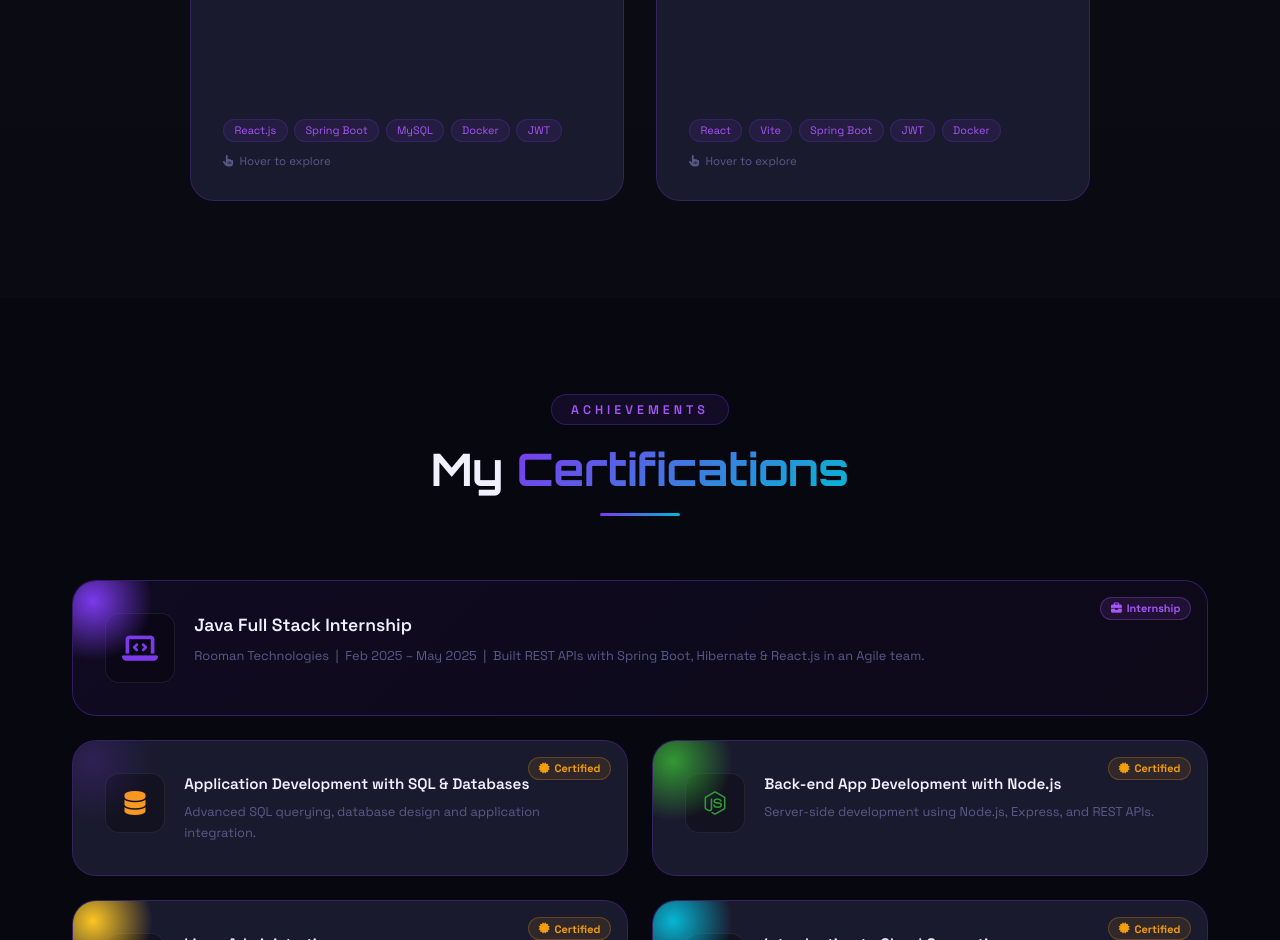
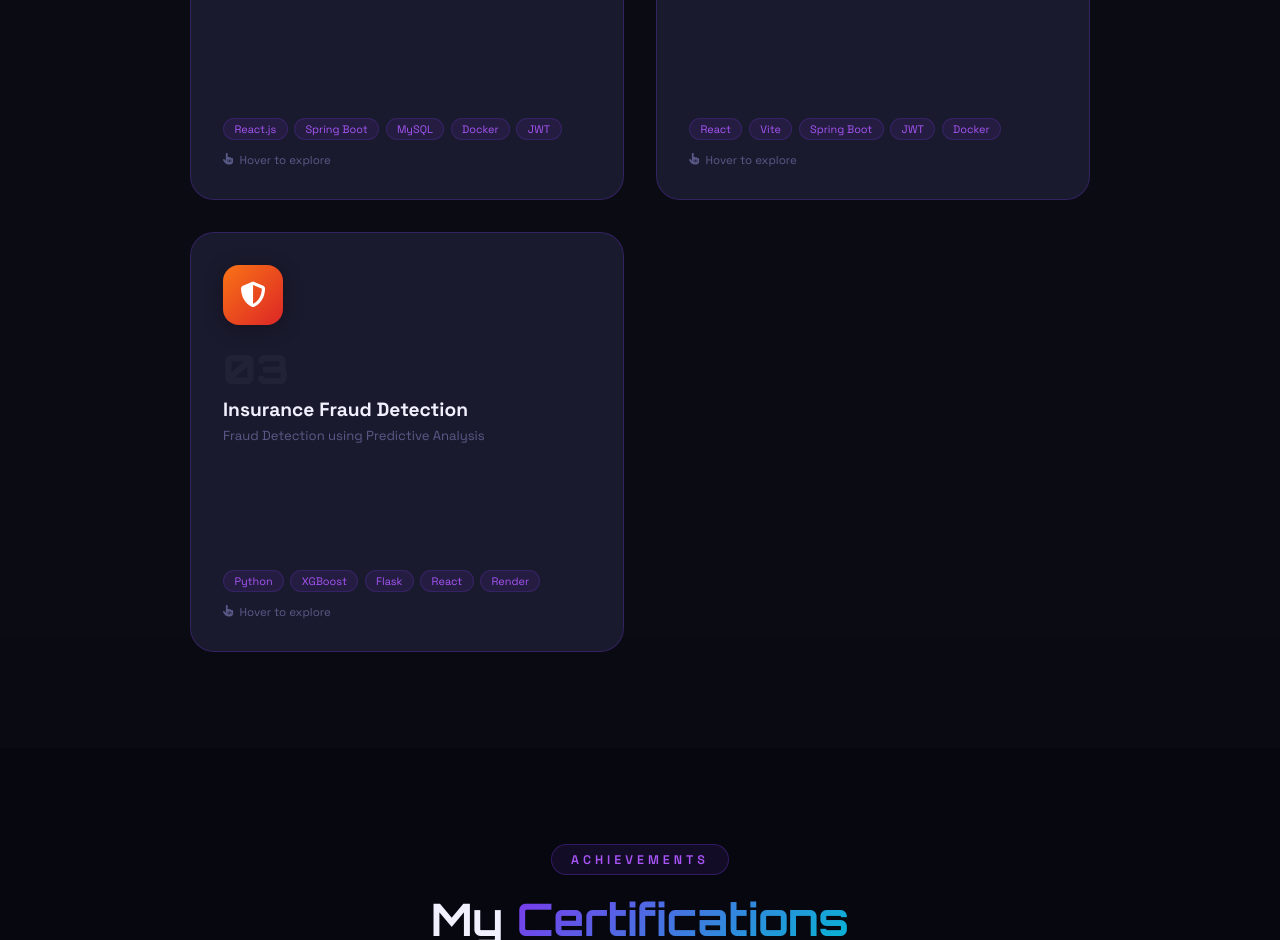
Before and after one commit to goutham1974/portfolio, a plain HTML site: page index.html in a window 1280 px wide. Shown: the part 4698-5638 px from the top of the page. Drawn offline with Linux system fonts and the light colour scheme.

Commit message:
Add Insurance Fraud Detection project; add Live links to all project cards

```diff
--- a/index.html
+++ b/index.html
@@ -468,7 +468,8 @@
                 </div>
                 <div class="project-date"><i class="far fa-calendar-alt"></i> Oct 2025</div>
                 <div class="project-links">
-                  <a href="https://github.com/goutham1974" target="_blank" class="proj-btn"><i class="fab fa-github"></i> Code</a>
+                  <a href="https://github.com/goutham1974/Agriguide-Project" target="_blank" class="proj-btn"><i class="fab fa-github"></i> Code</a>
+                  <a href="https://agriguide-project.vercel.app/" target="_blank" class="proj-btn"><i class="fas fa-external-link-alt"></i> Live</a>
                 </div>
               </div>
             </div>
@@ -506,7 +507,47 @@
                 </div>
                 <div class="project-date"><i class="far fa-calendar-alt"></i> Mar 2025 – Apr 2025</div>
                 <div class="project-links">
-                  <a href="https://github.com/goutham1974" target="_blank" class="proj-btn"><i class="fab fa-github"></i> Code</a>
+                  <a href="https://github.com/goutham1974/WishCrate-Project" target="_blank" class="proj-btn"><i class="fab fa-github"></i> Code</a>
+                  <a href="https://wishcrate.netlify.app/" target="_blank" class="proj-btn"><i class="fas fa-external-link-alt"></i> Live</a>
+                </div>
+              </div>
+            </div>
+          </div>
+        </div>
+
+        <!-- Insurance Fraud Detection -->
+        <div class="project-card reveal" data-tilt>
+          <div class="project-card-inner">
+            <div class="project-front">
+              <div class="project-icon-wrap fraud-gradient">
+                <i class="fas fa-shield-halved"></i>
+              </div>
+              <div class="project-number">03</div>
+              <h3 class="project-title">Insurance Fraud Detection</h3>
+              <p class="project-subtitle">Fraud Detection using Predictive Analysis</p>
+              <div class="project-tags">
+                <span>Python</span><span>XGBoost</span><span>Flask</span><span>React</span><span>Render</span>
+              </div>
+              <div class="project-hover-hint"><i class="fas fa-hand-pointer"></i> Hover to explore</div>
+            </div>
+            <div class="project-back">
+              <div class="project-back-header fraud-gradient">
+                <i class="fas fa-shield-halved"></i>
+                <span>Insurance Fraud Detection</span>
+              </div>
+              <div class="project-back-body">
+                <div class="feature-list">
+                  <div class="feature-item"><i class="fas fa-check-circle"></i><span>XGBoost model – 94% accuracy, 97% AUC</span></div>
+                  <div class="feature-item"><i class="fas fa-check-circle"></i><span>End-to-end ML pipeline & feature engineering</span></div>
+                  <div class="feature-item"><i class="fas fa-check-circle"></i><span>Flask REST API for real-time predictions</span></div>
+                  <div class="feature-item"><i class="fas fa-check-circle"></i><span>React dashboard with charts & KPI cards</span></div>
+                  <div class="feature-item"><i class="fas fa-check-circle"></i><span>Batch & single-claim prediction endpoints</span></div>
+                  <div class="feature-item"><i class="fas fa-check-circle"></i><span>Deployed live on Render (Gunicorn + React)</span></div>
+                </div>
+                <div class="project-date"><i class="far fa-calendar-alt"></i> Jan 2025 – Feb 2025</div>
+                <div class="project-links">
+                  <a href="https://github.com/goutham1974/Insurance_Fraud_Detection-Project" target="_blank" class="proj-btn"><i class="fab fa-github"></i> Code</a>
+                  <a href="https://insurance-fraud-detection-yskl.onrender.com" target="_blank" class="proj-btn"><i class="fas fa-external-link-alt"></i> Live</a>
                 </div>
               </div>
             </div>
--- a/style.css
+++ b/style.css
@@ -612,6 +612,7 @@ body:has(button:hover) .cursor-outline {
 }
 .agri-gradient { background:linear-gradient(135deg,#10b981,#0891b2); }
 .wish-gradient { background:linear-gradient(135deg,#ec4899,#7c3aed); }
+.fraud-gradient { background:linear-gradient(135deg,#f97316,#dc2626); }
 .intern-gradient { background:linear-gradient(135deg,#f59e0b,#ef4444); }
 
 .project-number { font-family:'Orbitron',sans-serif; font-size:2.5rem; font-weight:900; color:rgba(255,255,255,0.04); margin-bottom:0.5rem; line-height:1; }
```
